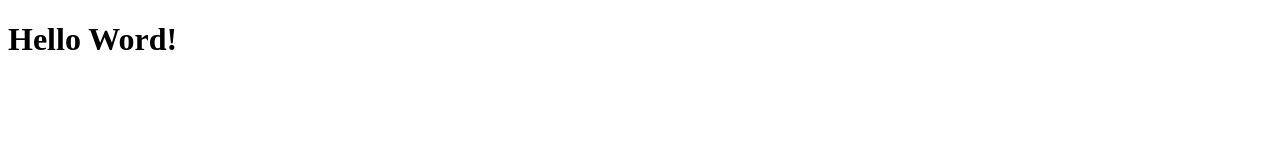
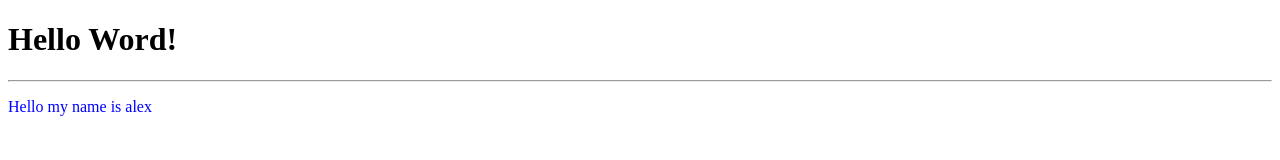
Before and after one commit to lamagaming08/alexscode.github.io, a plain HTML site: page index.html in a window 1280 px wide. Drawn offline with Linux system fonts and the light colour scheme.

Commit message:
Update index.html

```diff
--- a/index.html
+++ b/index.html
@@ -5,5 +5,7 @@
   </head>
   <body>
     <h1>Hello Word!</h1>
+    <hr/>
+    <p style="color: blue;">Hello my name is alex</p>
   </body>
 </html>
```
